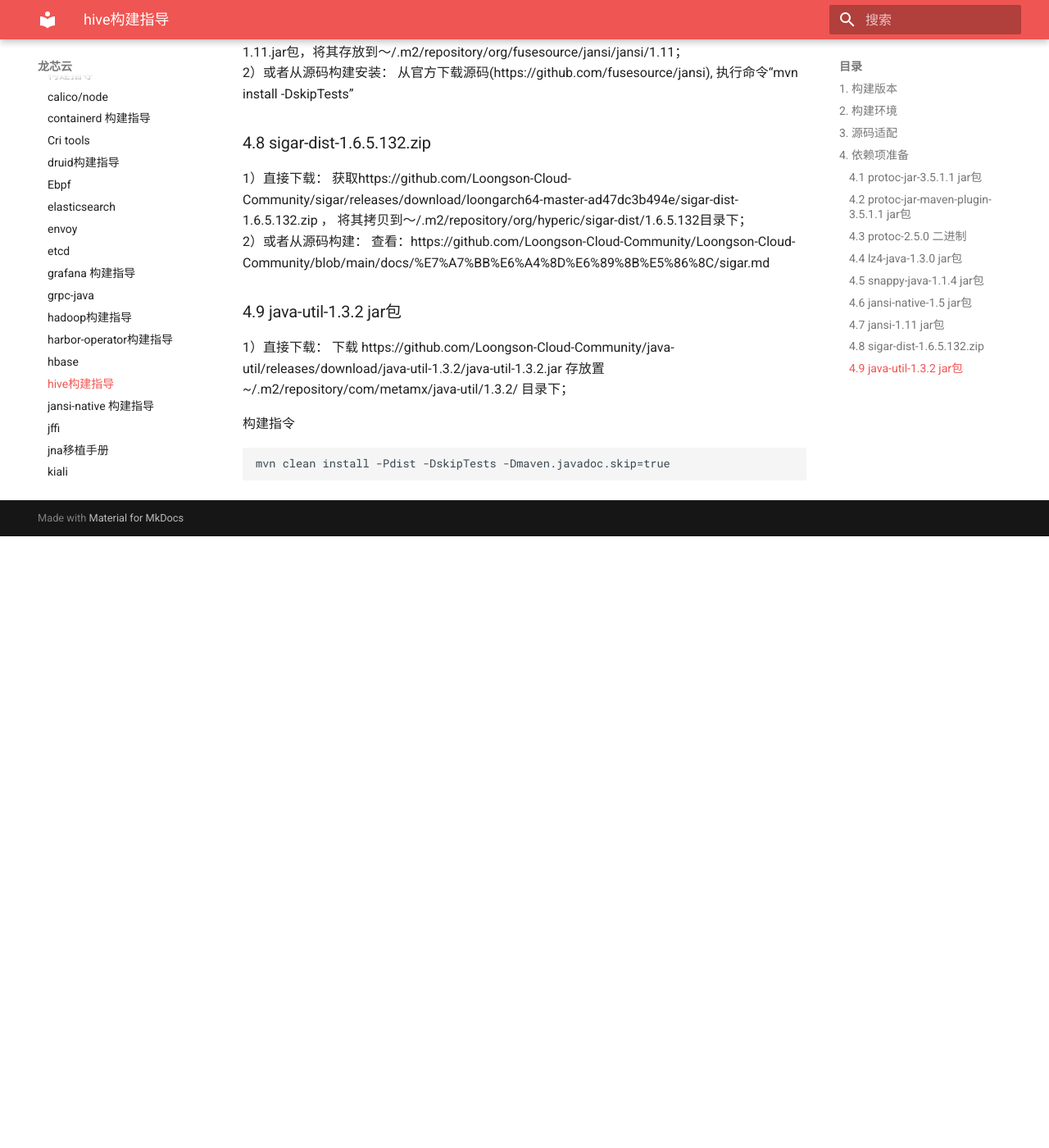
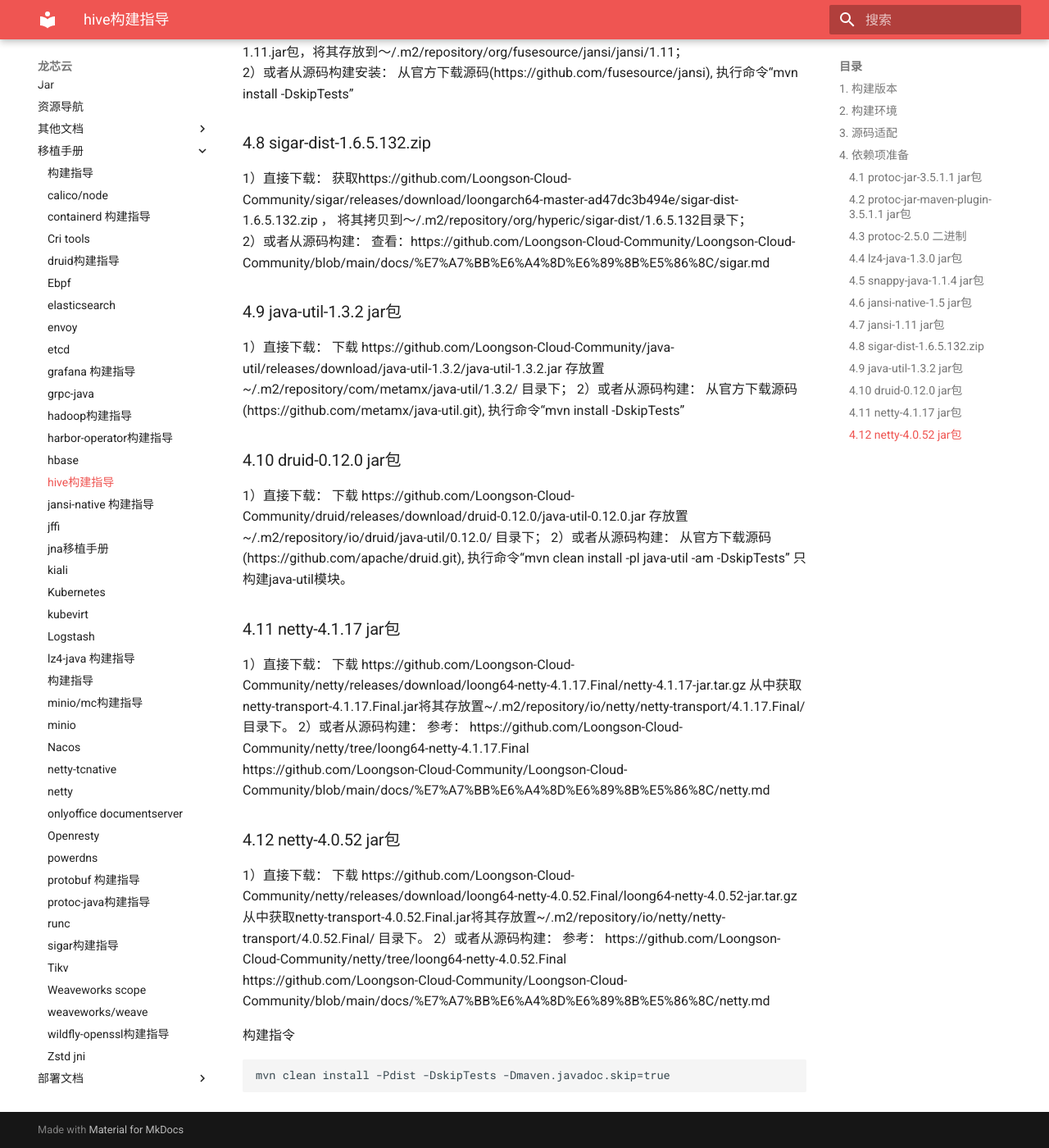
Before and after one commit to Loongson-Cloud-Community/Loongson-Cloud-Community, an MkDocs documentation site: the page built from docs/移植手册/hive.md, in a window 1280 px wide and 1400 px high, scrolled down 2155 px. Shown: the whole window at 82% size. Built offline with MkDocs 1.6.1 and Material for MkDocs 9.7.7, drawn with Linux system fonts in a browser that asks for light colours; before the commit the page ends 2809 px from its top, so only the background shows below that.

Commit message:
Update hive.md

```diff
--- a/docs/移植手册/hive.md
+++ b/docs/移植手册/hive.md
@@ -72,6 +72,33 @@
 ### 4.9 java-util-1.3.2 jar包
 1）直接下载：
 下载 https://github.com/Loongson-Cloud-Community/java-util/releases/download/java-util-1.3.2/java-util-1.3.2.jar  存放置~/.m2/repository/com/metamx/java-util/1.3.2/ 目录下；
+2）或者从源码构建：
+从官方下载源码(https://github.com/metamx/java-util.git), 执行命令“mvn install -DskipTests”
+
+### 4.10 druid-0.12.0 jar包
+1）直接下载：
+下载 https://github.com/Loongson-Cloud-Community/druid/releases/download/druid-0.12.0/java-util-0.12.0.jar 存放置~/.m2/repository/io/druid/java-util/0.12.0/ 目录下；
+2）或者从源码构建：
+从官方下载源码(https://github.com/apache/druid.git), 执行命令“mvn clean install -pl java-util -am -DskipTests” 只构建java-util模块。
+
+### 4.11 netty-4.1.17 jar包
+1）直接下载：
+下载 https://github.com/Loongson-Cloud-Community/netty/releases/download/loong64-netty-4.1.17.Final/netty-4.1.17-jar.tar.gz 从中获取netty-transport-4.1.17.Final.jar将其存放置~/.m2/repository/io/netty/netty-transport/4.1.17.Final/ 目录下。
+2）或者从源码构建：
+参考：
+https://github.com/Loongson-Cloud-Community/netty/tree/loong64-netty-4.1.17.Final
+https://github.com/Loongson-Cloud-Community/Loongson-Cloud-Community/blob/main/docs/%E7%A7%BB%E6%A4%8D%E6%89%8B%E5%86%8C/netty.md
+
+### 4.12 netty-4.0.52 jar包
+1）直接下载：
+下载 https://github.com/Loongson-Cloud-Community/netty/releases/download/loong64-netty-4.0.52.Final/loong64-netty-4.0.52-jar.tar.gz 从中获取netty-transport-4.0.52.Final.jar将其存放置~/.m2/repository/io/netty/netty-transport/4.0.52.Final/ 目录下。
+2）或者从源码构建：
+参考：
+https://github.com/Loongson-Cloud-Community/netty/tree/loong64-netty-4.0.52.Final
+https://github.com/Loongson-Cloud-Community/Loongson-Cloud-Community/blob/main/docs/%E7%A7%BB%E6%A4%8D%E6%89%8B%E5%86%8C/netty.md
+
+
+
 
 
 构建指令
```
